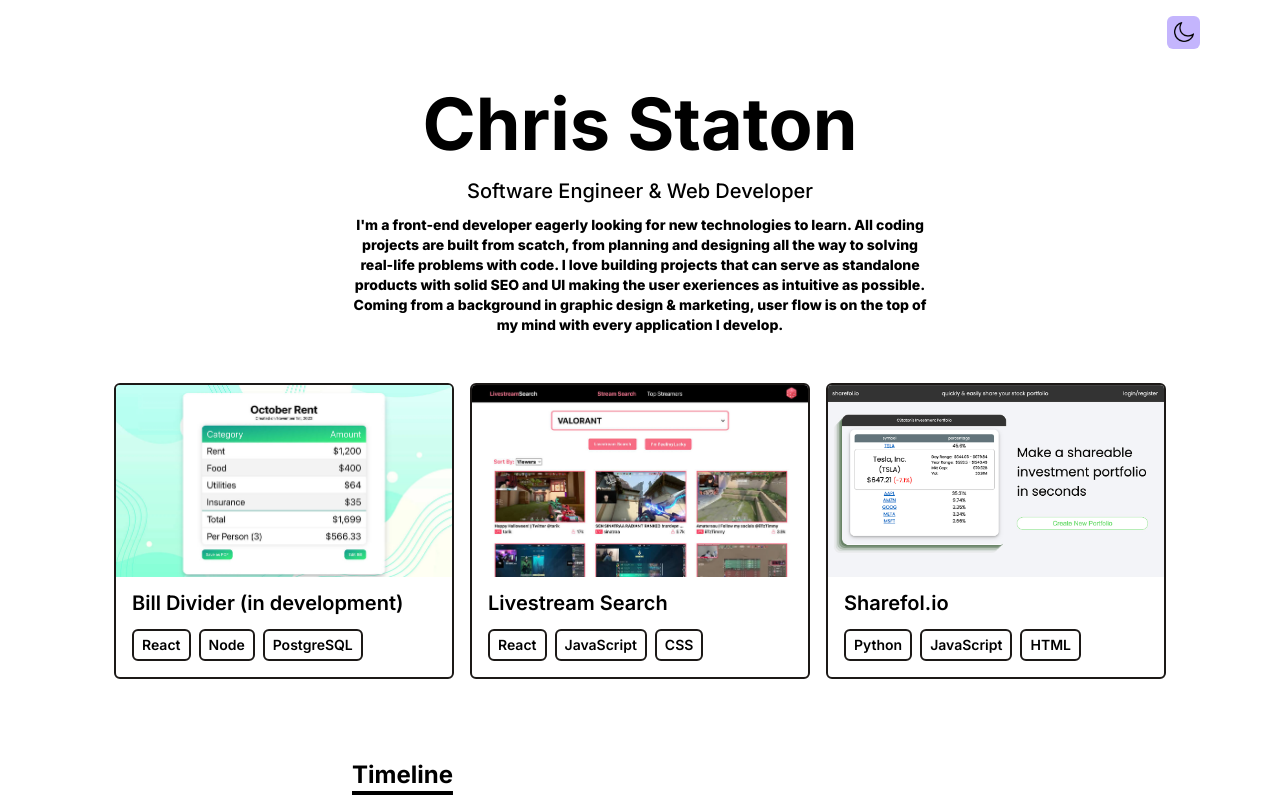
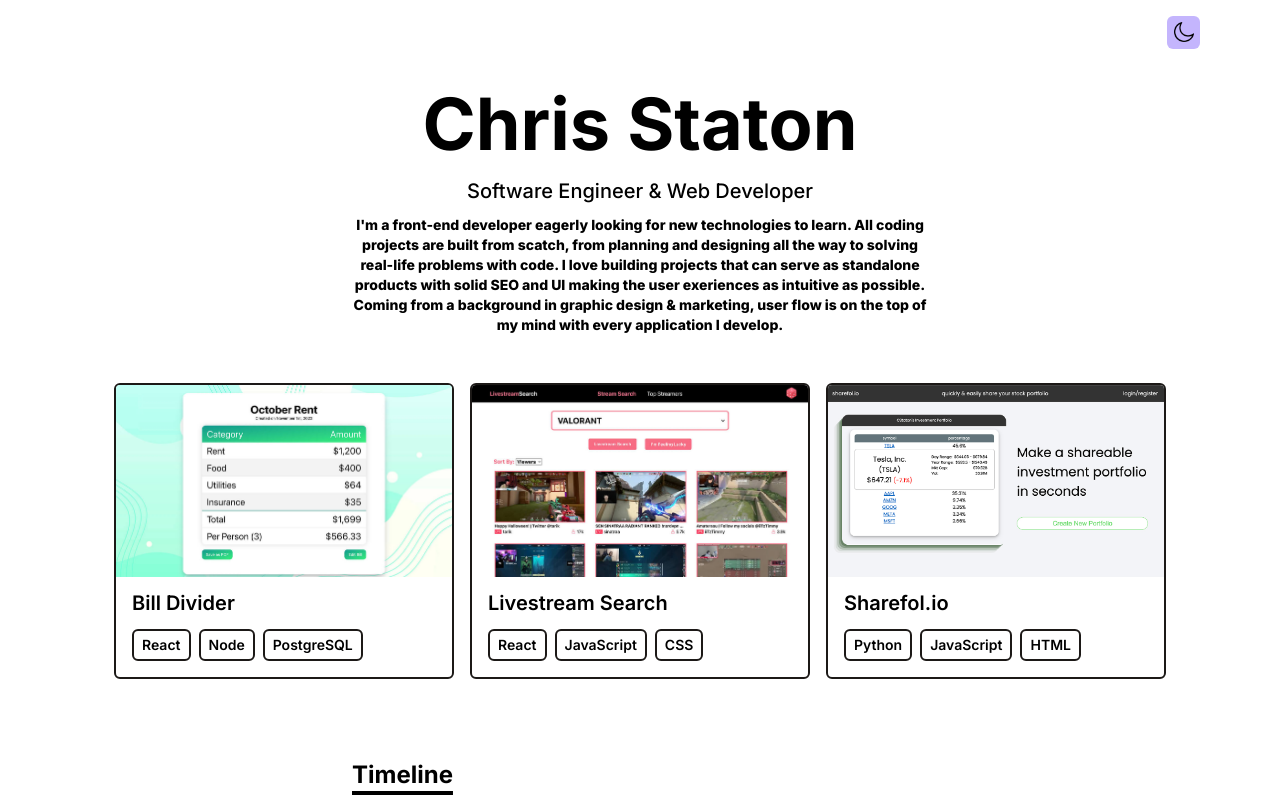
Before and after one commit to c-staton/my-portfolio, a React (Create React App) app: page / in a window 1280 px wide. Shown: the top 800 px of the page. Built offline with nearby package versions, Linux system fonts and the light colour scheme.

Commit message:
edit wording

```diff
--- a/src/App.js
+++ b/src/App.js
@@ -58,7 +58,7 @@
 				</section>
 				<section className="projects">
 					<Project
-						title="Bill Divider (in development)"
+						title="Bill Divider"
 						techTags={["React", "Node", "PostgreSQL"]}
 						image={BDImg}
 						link="https://billdivider.netlify.app"
```
